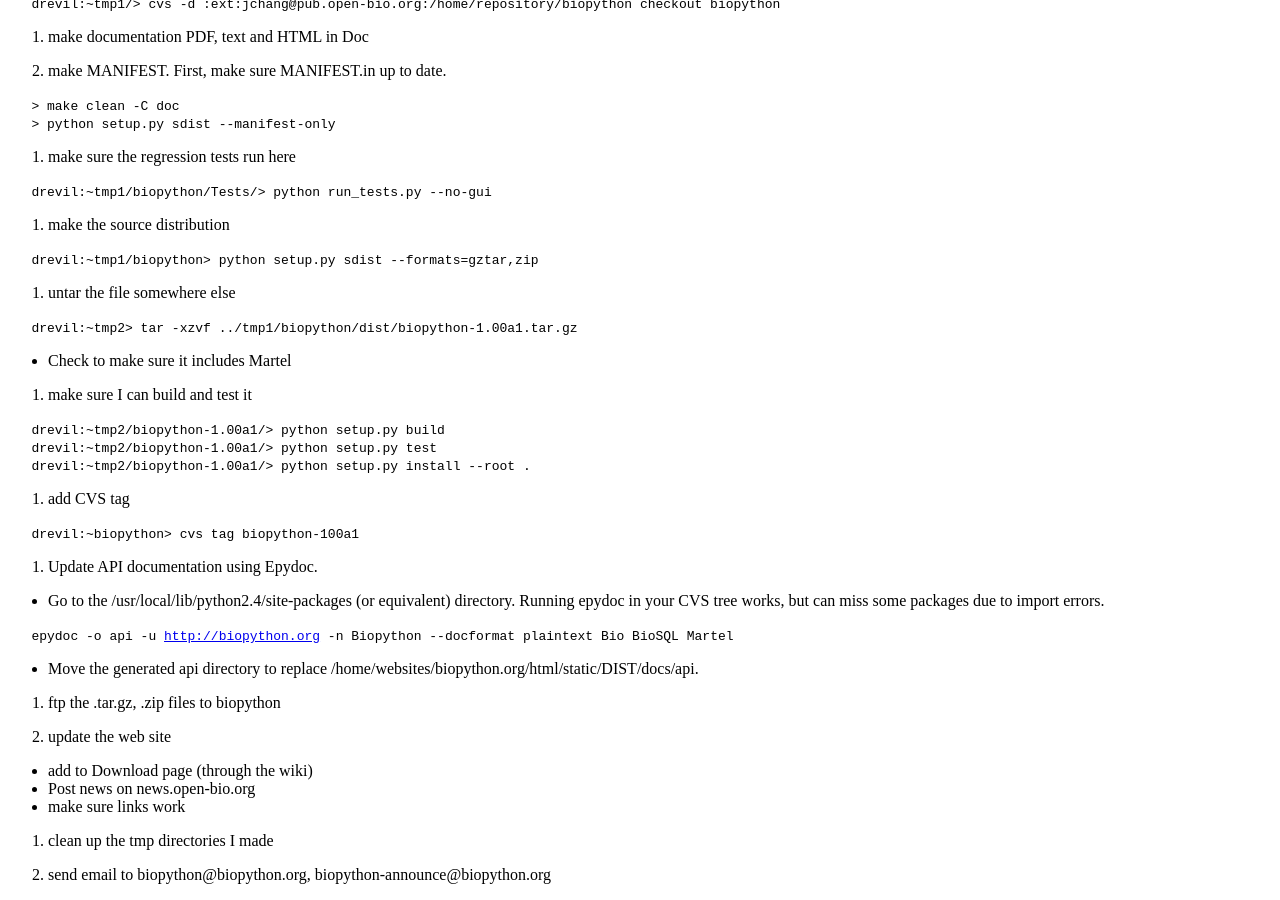
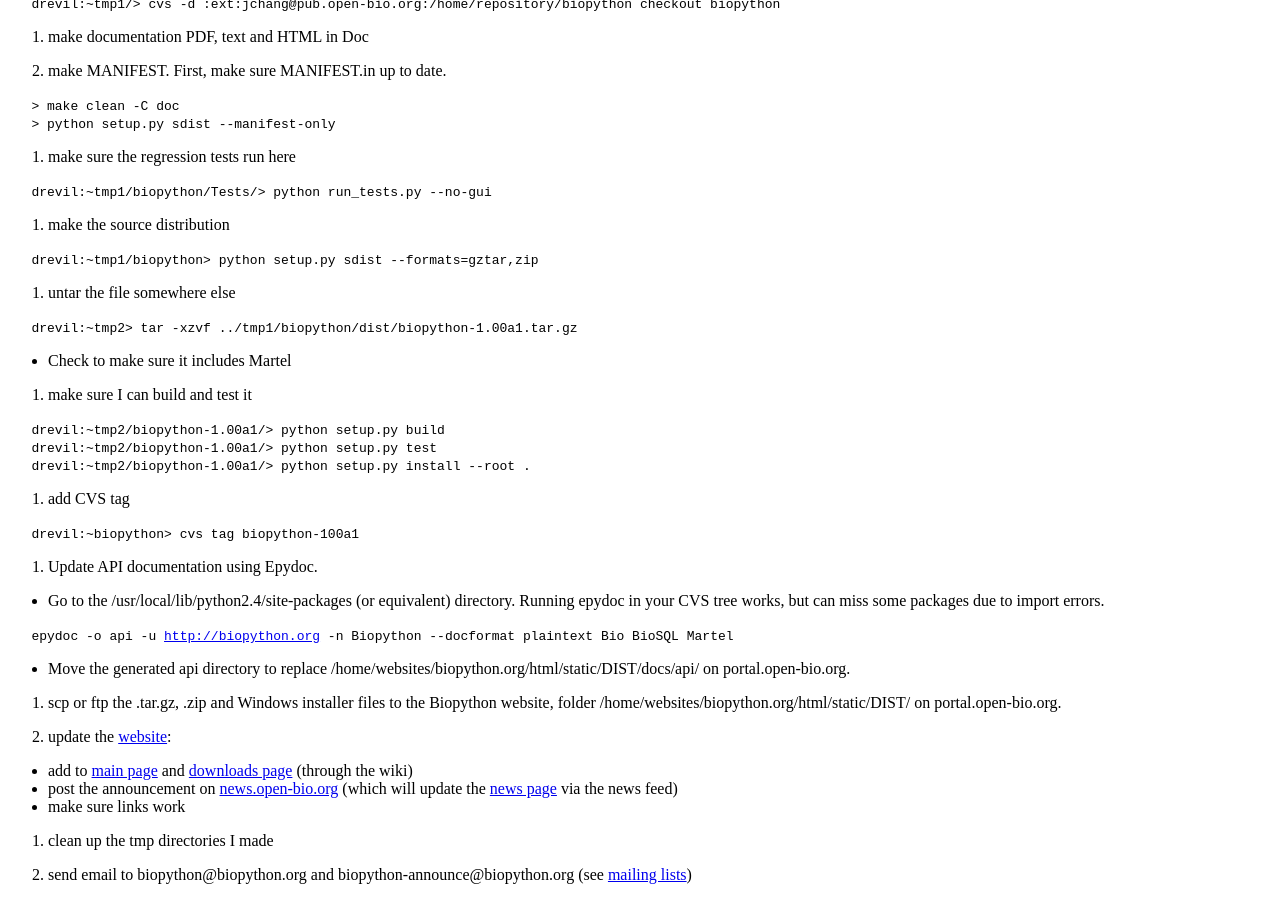
Before and after one commit to biopython/biopython.github.io, a Jekyll site: the page built from wiki/Building_a_release.md, in a window 1280 px wide and 900 px high, scrolled down 722 px. Built offline with Jekyll 4.4.1, drawn with Linux system fonts in a browser that asks for light colours.

Commit message:
Being a little more explicit on the website side of things.

```diff
--- a/wiki/Building_a_release.md
+++ b/wiki/Building_a_release.md
@@ -83,18 +83,25 @@ new downloads. Make sure to commit the modified Martel to CVS.
 
 `   epydoc -o api -u `[`http://biopython.org`](http://biopython.org)` -n Biopython --docformat plaintext Bio BioSQL Martel`
 
--   Move the generated api directory to
-    replace /home/websites/biopython.org/html/static/DIST/docs/api.
+-   Move the generated api directory to replace
+    /home/websites/biopython.org/html/static/DIST/docs/api/
+    on portal.open-bio.org.
 
-18. ftp the .tar.gz, .zip files to biopython
+18. scp or ftp the .tar.gz, .zip and Windows installer files to the
+Biopython website, folder /home/websites/biopython.org/html/static/DIST/
+on portal.open-bio.org.
 
-19. update the web site
+19. update the [website](website "wikilink"):
 
--   add to Download page (through the wiki)
--   Post news on news.open-bio.org
+-   add to [main page](Main_Page "wikilink") and [downloads
+    page](Download "wikilink") (through the wiki)
+-   post the announcement on
+    [news.open-bio.org](http://news.open-bio.org) (which will update the
+    [news page](News "wikilink") via the news feed)
 -   make sure links work
 
 20. clean up the tmp directories I made
 
-21. send email to biopython@biopython.org,
-biopython-announce@biopython.org
+21. send email to biopython@biopython.org and
+biopython-announce@biopython.org (see [mailing
+lists](Mailing_lists "wikilink"))
```
Also changed, not shown: 1 other file.
